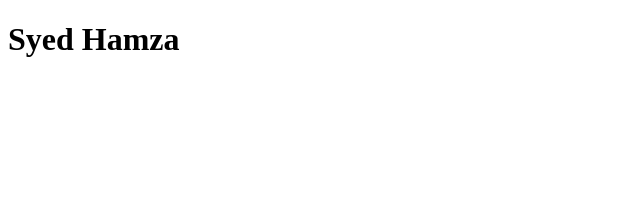
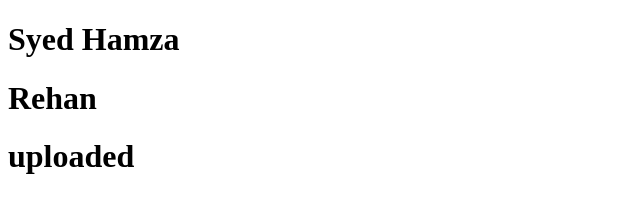
Before and after one commit to hamza-mateen1/ghufrancheck, a plain HTML site: page index.html in a window 1280 px wide. Shown: the whole page, without its empty margins (0-640 px from the left). Drawn offline with Linux system fonts and the light colour scheme.

Commit message:
version updated

```diff
--- a/index.html
+++ b/index.html
@@ -10,5 +10,12 @@
 
     <h1>Syed Hamza</h1>
 
+
+    <h1>Rehan </h1>
+
+
+<h1>uploaded</h1>
+
+
 </body>
 </html>
```
